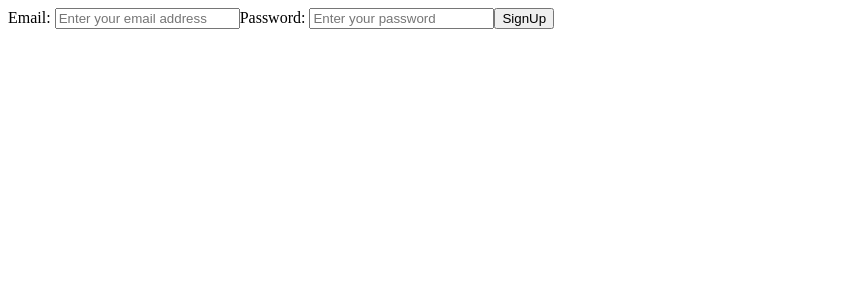
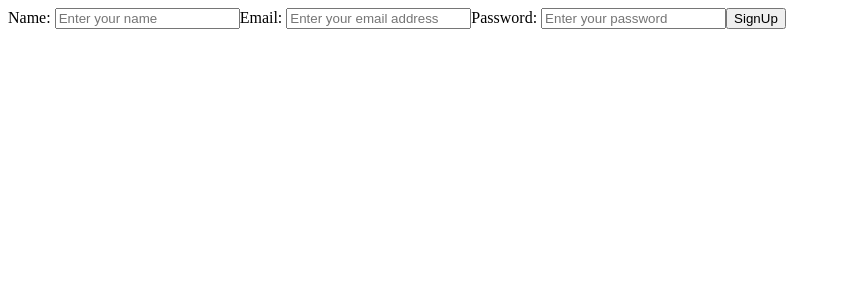
Before and after one commit to bw-ft-airbnb-1/front-end, a React (Create React App) app in the folder optimal-price/: page /signup in a window 1280 px wide. Shown: the top 300 px of the page, without its empty margins (0-841 px from the left). Built offline with nearby package versions, Linux system fonts and the light colour scheme.

Commit message:
added name input

```diff
--- a/optimal-price/src/App.js
+++ b/optimal-price/src/App.js
@@ -8,6 +8,7 @@ import SignUp from './components/SignUp';
 function App() {
   // adding state
   const [credentials, setCredentials] = useState({
+    name: '',
     email: '',
     password: ''
   })
--- a/optimal-price/src/components/SignUp.js
+++ b/optimal-price/src/components/SignUp.js
@@ -29,6 +29,17 @@ const SignUp = () =>{
   return ( // *********Changed this***********
     <div>
       <form className = 'registration' onSubmit = {handleSubmit}>
+        <label htmlFor = 'name'>Name: </label>
+            <input className = 'signUpInput'
+              id = 'name'
+              type = 'text'
+              name = 'name'
+              placeholder = 'Enter your name'
+              value = {credentials.name}
+              onChange = {handleChanges}
+              required
+        />
+
         <label htmlFor = 'email'>Email: </label>
           <input className = 'signUpInput'
             id = 'email'
```
